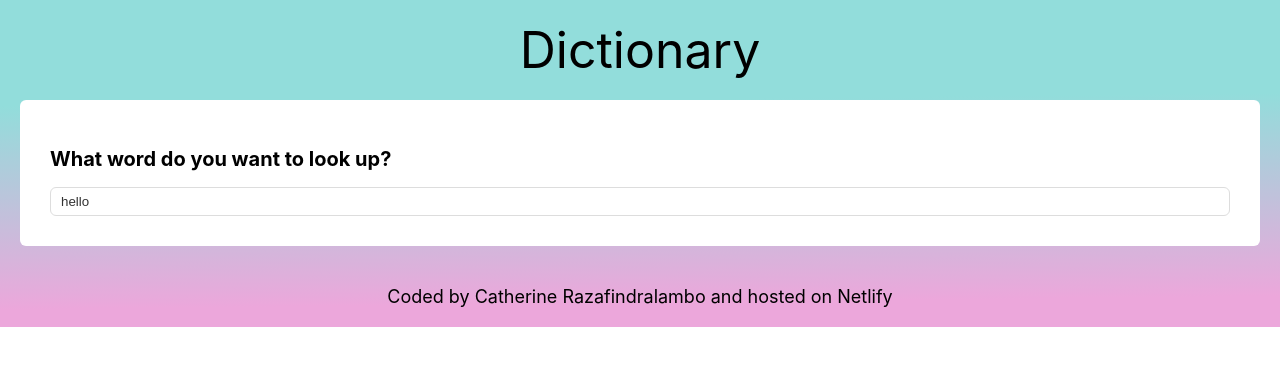
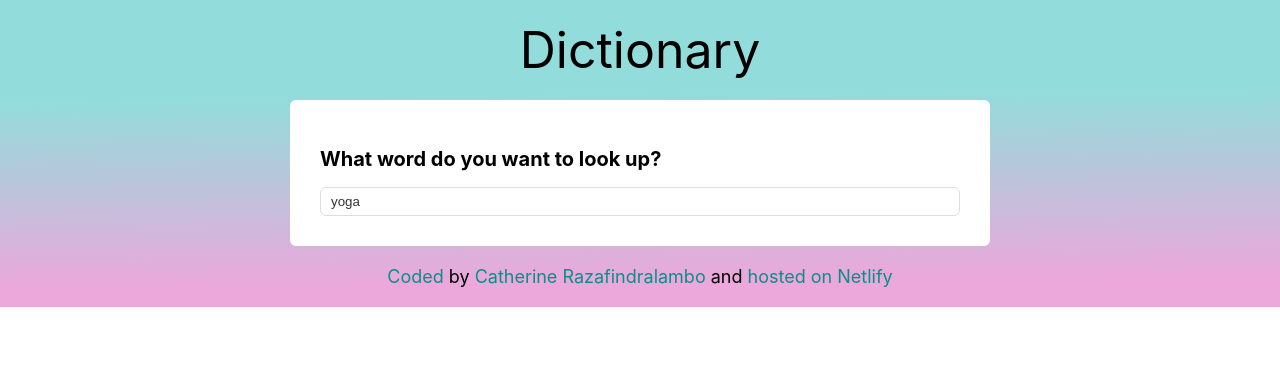
Before and after one commit to Katia610/dictionary-app-react, a React (Create React App) app: page / in a window 1280 px wide. Shown: the top 366 px of the page. Built offline with nearby package versions, Linux system fonts and the light colour scheme; no server answers.

Commit message:
Styling of the app

```diff
--- a/src/App.css
+++ b/src/App.css
@@ -16,7 +16,7 @@
   text-align: center;
   font-size: 18px;
 }
-
-a {
-  color: rgb(201, 94, 174);
+.App a {
+  color: #088f8a;
+  text-decoration: none;
 }
--- a/src/App.js
+++ b/src/App.js
@@ -7,11 +7,33 @@ function App() {
       <div className="container">
         <header className="App-header">Dictionary</header>
         <main>
-          <Dictionary defaultKeyword="hello" />
+          <Dictionary defaultKeyword="yoga" />
         </main>
-        <br />
+
         <footer>
-          Coded by Catherine Razafindralambo and hosted on Netlify
+          <a
+            href="https://github.com/Katia610/dictionary-app-react"
+            target="_blank"
+            rel="noreferrer"
+          >
+            Coded{" "}
+          </a>
+          by{" "}
+          <a
+            href="https://uk.linkedin.com/in/catherine-razafindralambo-7832b127"
+            target="_blank"
+            rel="noreferrer"
+          >
+            Catherine Razafindralambo
+          </a>{" "}
+          and
+          <a
+            href="https://tangerine-basbousa-2e39fd.netlify.app/"
+            target="_blank"
+            rel="noreferrer"
+          >
+            {""} hosted on Netlify
+          </a>
         </footer>
       </div>
     </div>
--- a/src/Dictionary.css
+++ b/src/Dictionary.css
@@ -1,3 +1,9 @@
+.Dictionary {
+  max-width: 700px;
+  display: block;
+  margin: 0 auto;
+}
+
 .Dictionary section {
   background: white;
   padding: 30px;
--- a/src/Meaning.css
+++ b/src/Meaning.css
@@ -2,6 +2,7 @@
   font-size: 24px;
   line-height: 1.5;
   font-weight: bold;
+  margin: 5px 5px 10px;
 }
 
 .Meaning .example {
--- a/src/Phonetic.css
+++ b/src/Phonetic.css
@@ -3,7 +3,7 @@
 }
 
 .Phonetic a {
-  color: rgb(201, 94, 174);
+  color: #eca7db;
   text-decoration: none;
   border: 1px solid #ddd;
   border-radius: 25px;
--- a/src/Results.css
+++ b/src/Results.css
@@ -2,4 +2,5 @@
   font-size: 36px;
   font-weight: bold;
   line-height: 1.5;
+  margin: 5px 5px 30px;
 }
```
